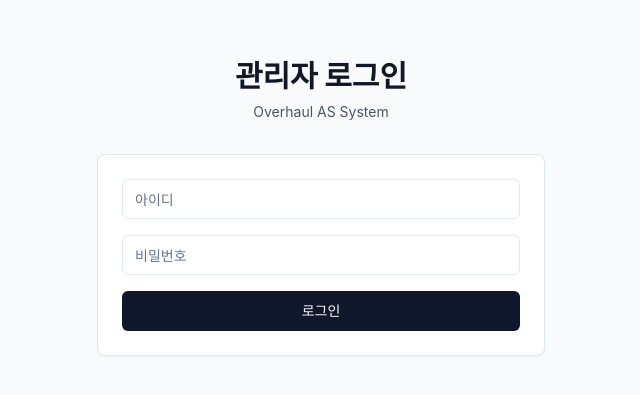
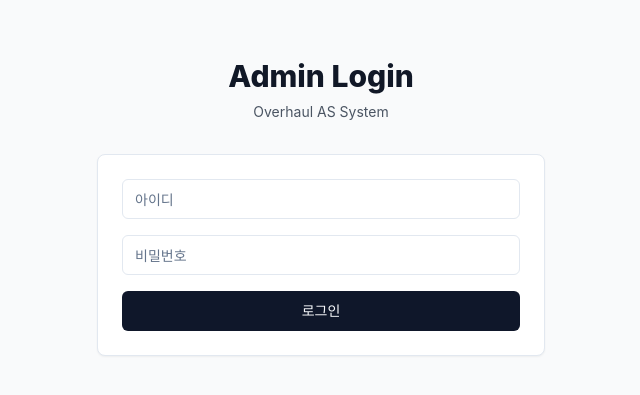
Before and after one commit to aiden-ravit/overhaul, a Next.js app: page /login in a window 1280 px wide. Shown: the part 205-600 px from the top of the page, without its empty margins (319-959 px from the left). Built offline with nearby package versions, Linux system fonts and the light colour scheme; a web font is replaced by a local one.

Commit message:
배포 테스트

```diff
--- a/src/app/login/page.tsx
+++ b/src/app/login/page.tsx
@@ -81,7 +81,7 @@ export default function LoginPage() {
       <div className="max-w-md w-full space-y-8">
         <div className="text-center">
           <h2 className="mt-6 text-3xl font-extrabold text-gray-900">
-            관리자 로그인
+            Admin Login
           </h2>
           <p className="mt-2 text-sm text-gray-600">
             Overhaul AS System
```
